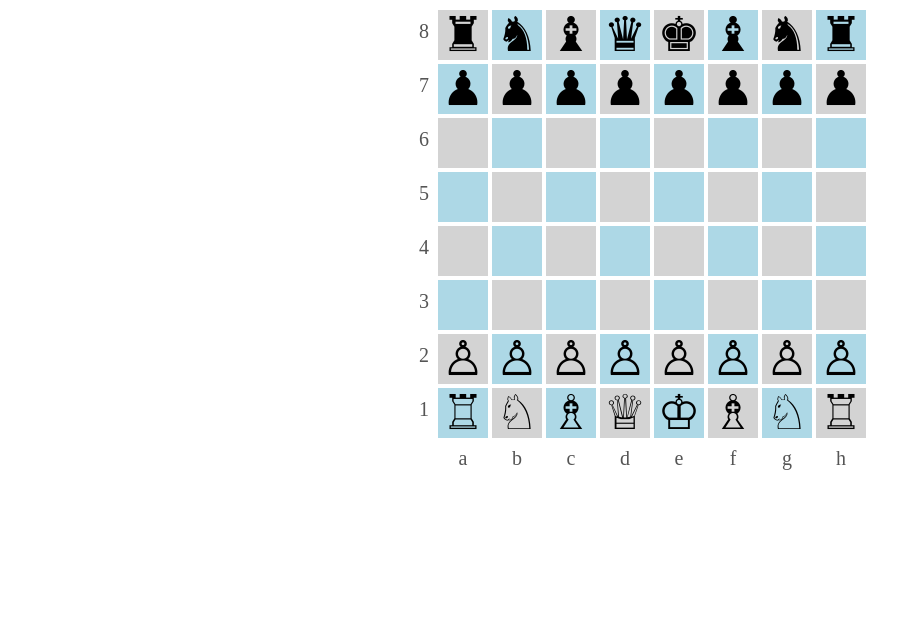
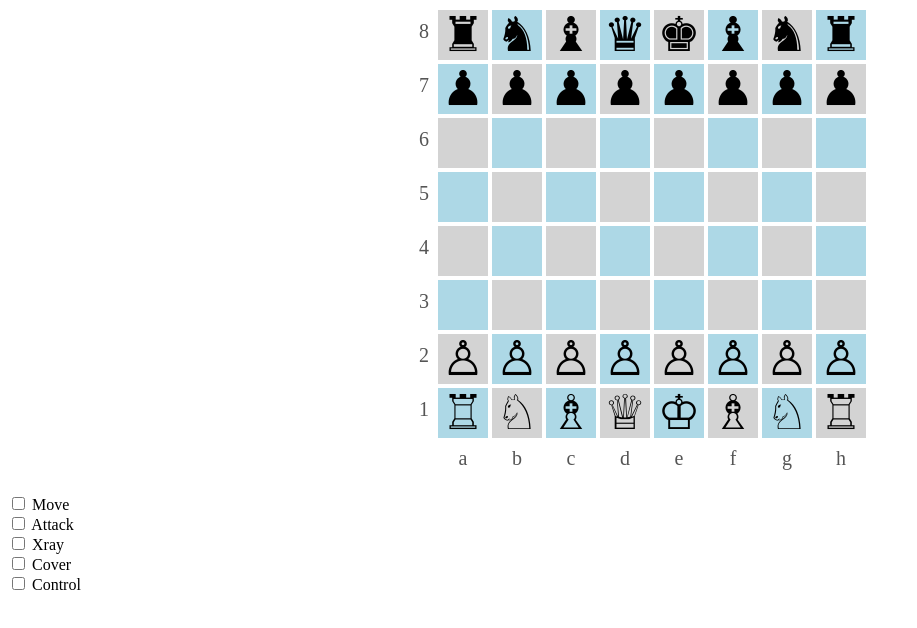
Before and after one commit to usabox15/chessstuff, a website built with webpack: page examples/example.html in a window 1280 px wide. Shown: the whole page, without its empty margins (0-917 px from the left). Built offline with nearby package versions, Linux system fonts and the light colour scheme.

Commit message:
Add actions pannel to example

```diff
--- a/examples/example.html
+++ b/examples/example.html
@@ -107,6 +107,29 @@
                 <div class="columnMark"><p class="columnMarkText">h</p></div>
             </div>
         </div>
+
+        <div id="actions-panel">
+          <div class="actions-panel-item">
+            <input type="checkbox" id="actions-move" name="move">
+            <label for="actions-move">Move</label>
+          </div>
+          <div class="actions-panel-item">
+            <input type="checkbox" id="actions-attack" name="attack">
+            <label for="actions-attack">Attack</label>
+          </div>
+          <div class="actions-panel-item">
+            <input type="checkbox" id="actions-xray" name="xray">
+            <label for="actions-xray">Xray</label>
+          </div>
+          <div class="actions-panel-item">
+            <input type="checkbox" id="actions-cover" name="cover">
+            <label for="actions-cover">Cover</label>
+          </div>
+          <div class="actions-panel-item">
+            <input type="checkbox" id="actions-control" name="control">
+            <label for="actions-control">Control</label>
+          </div>
+        </div>
     </body>
 
     <script type="text/javascript" src="https://cdnjs.cloudflare.com/ajax/libs/jquery/3.3.1/jquery.min.js"></script>
```
